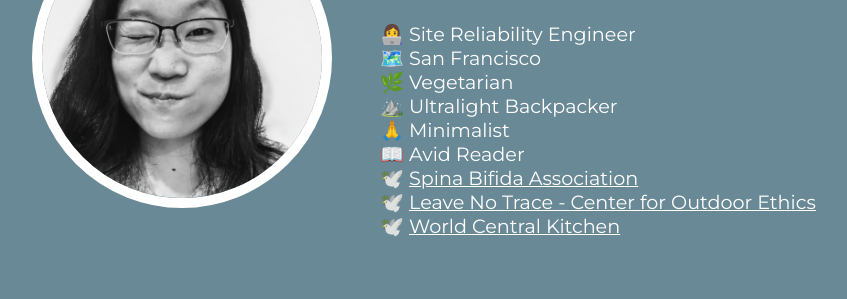
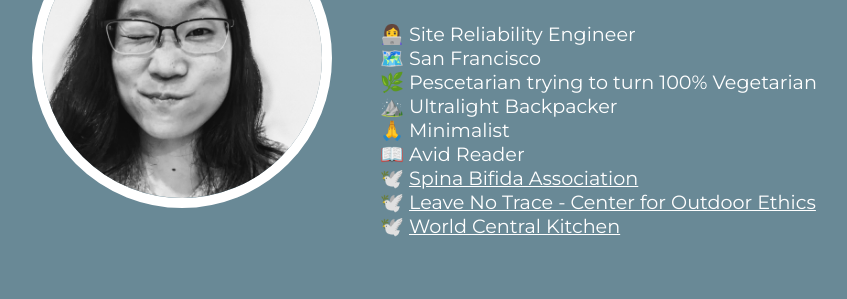
Before and after one commit to pidren/pidren.github.io, a plain HTML site: page index.html in a window 1280 px wide. Shown: the part 300-599 px from the top of the page, without its empty margins (260-1107 px from the left). Drawn offline with Linux system fonts and the light colour scheme; some icons are missing.

Commit message:
update site

```diff
--- a/index.html
+++ b/index.html
@@ -40,7 +40,7 @@
 <br>
 🗺️ San Francisco
 <br>
-🌿 Vegetarian
+🌿 Pescetarian trying to turn 100% Vegetarian
 <br>
 ⛰️  Ultralight Backpacker
 <br>
```
